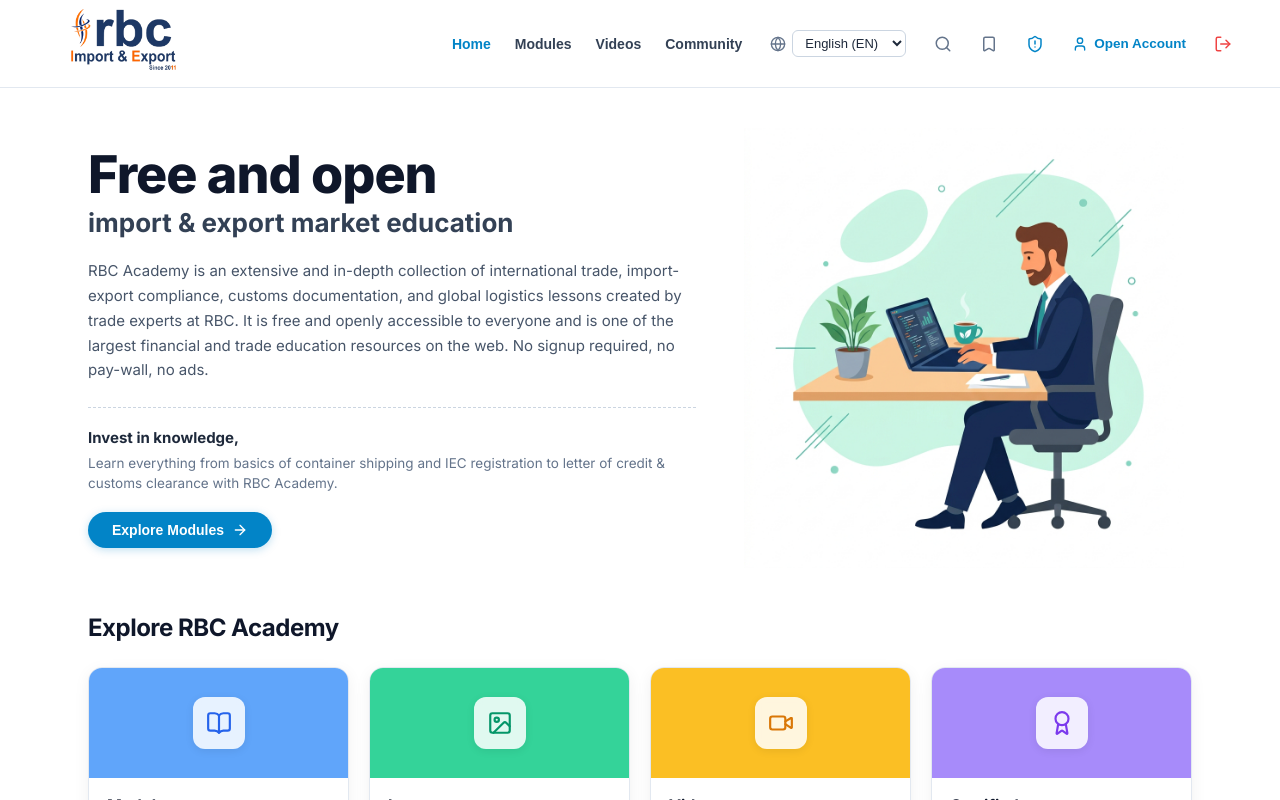
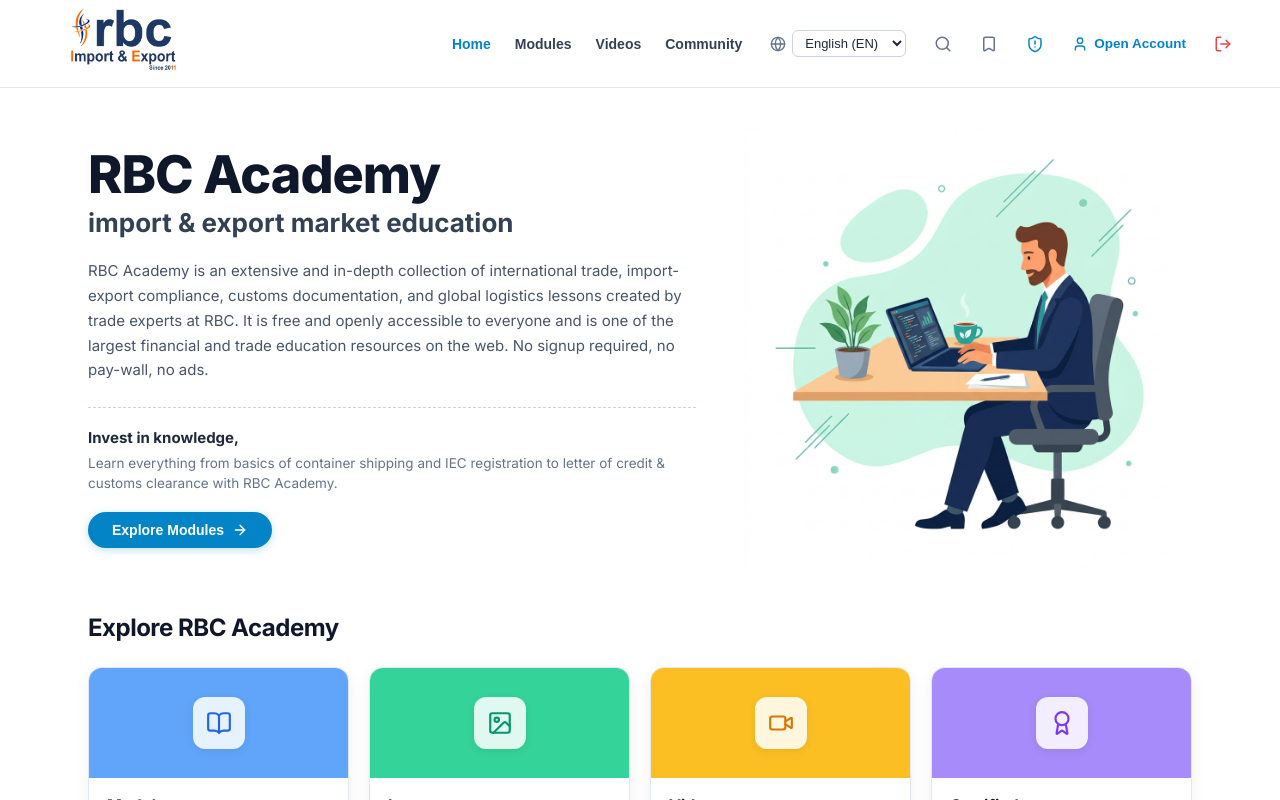
Before and after one commit to rbcimportandexport/EQUCATIONSYSTEM, a React (Vite) app: page / in a window 1280 px wide. Built offline with nearby package versions, Linux system fonts and the light colour scheme; no server answers; a web font is replaced by a local one.

Commit message:
style: Replace Free and open headline with RBC Academy brand title

```diff
--- a/src/views/Dashboard.tsx
+++ b/src/views/Dashboard.tsx
@@ -307,7 +307,15 @@ export const Dashboard: React.FC = () => {
       {/* Hero Section */}
       <div className="varsity-hero-container">
         <div className="varsity-hero-left">
-          <h1 className="varsity-title-main">Free and open</h1>
+          <h1 className="varsity-title-main">
+            {language === 'hi'
+              ? 'आरबीसी एकेडमी'
+              : language === 'gu'
+                ? 'આરબીસી એકેડેમી'
+                : language === 'mr'
+                  ? 'आरबीसी अकादमी'
+                  : 'RBC Academy'}
+          </h1>
           <h2 className="varsity-title-sub">
             {language === 'hi'
               ? 'इम्पोर्ट - एक्सपोर्ट और ग्लोबल ट्रेड एजुकेशन'
```
